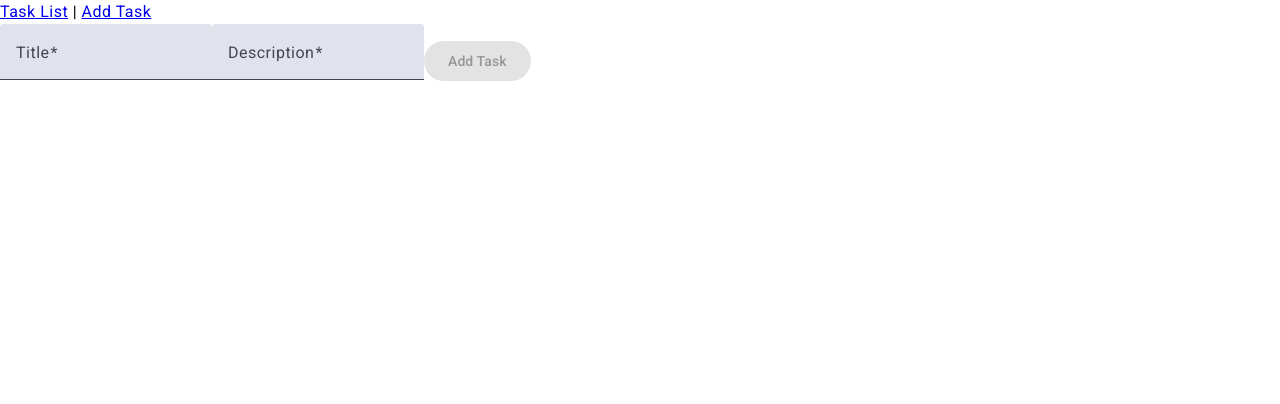
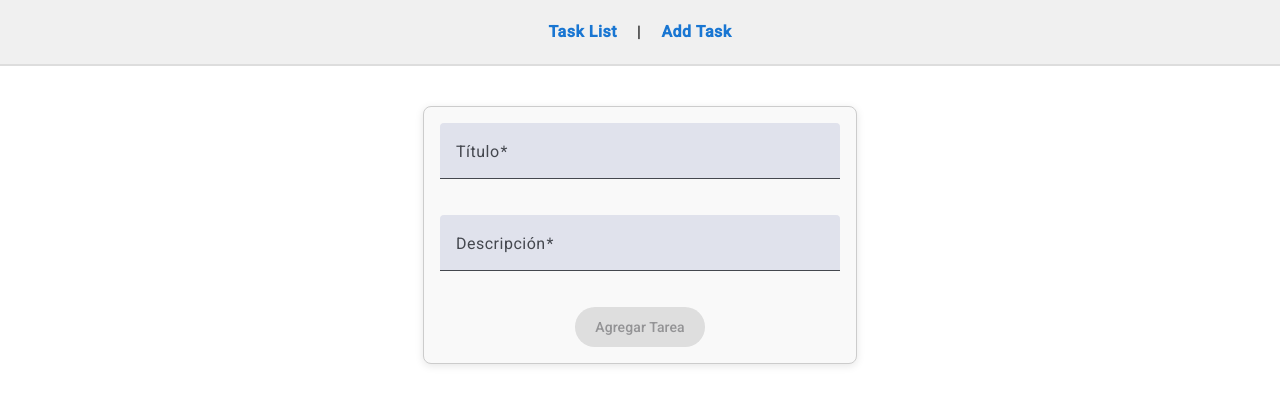
Before and after one commit to jadruiz/todo-angular, an Angular app: page /add-task in a window 1280 px wide. Shown: the top 404 px of the page. Built offline with nearby package versions, Linux system fonts and the light colour scheme.

Commit message:
feat: Update styles

```diff
--- a/src/app/app.component.css
+++ b/src/app/app.component.css
@@ -0,0 +1,22 @@
+/* Estilo para la barra de navegación */
+nav {
+  display: flex;
+  justify-content: center;
+  gap: 20px;
+  padding: 20px;
+  background-color: #f0f0f0;
+  border-bottom: 2px solid #ddd;
+}
+
+/* Estilo para los enlaces de navegación */
+nav a {
+  text-decoration: none;
+  color: #1976d2;
+  font-weight: bold;
+  transition: color 0.3s;
+}
+
+/* Cambiar el color al pasar el mouse */
+nav a:hover {
+  color: #0d47a1;
+}
--- a/src/app/task-form/task-form.component.css
+++ b/src/app/task-form/task-form.component.css
@@ -0,0 +1,19 @@
+/* Centrar el formulario y añadir márgenes */
+.task-form {
+  display: flex;
+  flex-direction: column;
+  gap: 16px;
+  max-width: 400px;
+  margin: 40px auto;
+  padding: 16px;
+  border: 1px solid #ccc;
+  border-radius: 8px;
+  background-color: #f9f9f9;
+  box-shadow: 0 2px 8px rgba(0, 0, 0, 0.1);
+}
+
+/* Estilo para los botones */
+button {
+  align-self: center;
+  padding: 10px 20px;
+}
--- a/src/app/task-form/task-form.component.html
+++ b/src/app/task-form/task-form.component.html
@@ -1,12 +1,20 @@
-<form [formGroup]="taskForm" (ngSubmit)="onSubmit()">
-  <mat-form-field>
-    <mat-label>Title</mat-label>
-    <input matInput formControlName="title" />
+<form [formGroup]="taskForm" (ngSubmit)="onSubmit()" class="task-form">
+  <mat-form-field appearance="fill">
+    <mat-label>Título</mat-label>
+    <input
+      matInput
+      formControlName="title"
+      placeholder="Ingresa el título de la tarea"
+    />
   </mat-form-field>
 
-  <mat-form-field>
-    <mat-label>Description</mat-label>
-    <input matInput formControlName="description" />
+  <mat-form-field appearance="fill">
+    <mat-label>Descripción</mat-label>
+    <input
+      matInput
+      formControlName="description"
+      placeholder="Ingresa una descripción"
+    />
   </mat-form-field>
 
   <button
@@ -15,6 +23,6 @@
     type="submit"
     [disabled]="taskForm.invalid"
   >
-    Add Task
+    Agregar Tarea
   </button>
 </form>
--- a/src/app/task-form/task-form.component.ts
+++ b/src/app/task-form/task-form.component.ts
@@ -1,4 +1,5 @@
 import { Component } from '@angular/core';
+import { Router } from '@angular/router';
 import {
   ReactiveFormsModule,
   FormBuilder,
@@ -25,7 +26,11 @@ import { TaskService } from '../task.service';
 export class TaskFormComponent {
   taskForm: FormGroup;
 
-  constructor(private fb: FormBuilder, private taskService: TaskService) {
+  constructor(
+    private fb: FormBuilder,
+    private taskService: TaskService,
+    private router: Router
+  ) {
     this.taskForm = this.fb.group({
       title: ['', Validators.required],
       description: ['', Validators.required],
@@ -36,6 +41,7 @@ export class TaskFormComponent {
     if (this.taskForm.valid) {
       this.taskService.createTask(this.taskForm.value).subscribe(() => {
         this.taskForm.reset();
+        this.router.navigate(['/tasks']);
       });
     }
   }
--- a/src/app/task-list/task-list.component.html
+++ b/src/app/task-list/task-list.component.html
@@ -1,17 +1,24 @@
-<table mat-table [dataSource]="tasks" class="mat-elevation-z8">
+<table
+  mat-table
+  [dataSource]="tasks"
+  class="mat-elevation-z8"
+  style="width: 100%; margin: 20px auto"
+>
   <!-- Title Column -->
   <ng-container matColumnDef="title">
-    <th mat-header-cell *matHeaderCellDef>Title</th>
+    <th mat-header-cell *matHeaderCellDef>Título</th>
     <td mat-cell *matCellDef="let task">{{ task.title }}</td>
   </ng-container>
+
   <!-- Description Column -->
   <ng-container matColumnDef="description">
-    <th mat-header-cell *matHeaderCellDef>Description</th>
+    <th mat-header-cell *matHeaderCellDef>Descripción</th>
     <td mat-cell *matCellDef="let task">{{ task.description }}</td>
   </ng-container>
+
   <!-- Completed Column -->
   <ng-container matColumnDef="completed">
-    <th mat-header-cell *matHeaderCellDef>Completed</th>
+    <th mat-header-cell *matHeaderCellDef>Completado</th>
     <td mat-cell *matCellDef="let task">
       <mat-checkbox
         (change)="toggleCompletion(task)"
@@ -22,13 +29,15 @@
 
   <!-- Actions Column -->
   <ng-container matColumnDef="actions">
-    <th mat-header-cell *matHeaderCellDef>Actions</th>
+    <th mat-header-cell *matHeaderCellDef>Acciones</th>
     <td mat-cell *matCellDef="let task">
       <button mat-button color="warn" (click)="deleteTask(task.id!)">
-        Delete
+        Eliminar
       </button>
     </td>
   </ng-container>
+
+  <!-- Header and Row Definitions -->
   <tr
     mat-header-row
     *matHeaderRowDef="['title', 'description', 'completed', 'actions']"
```
